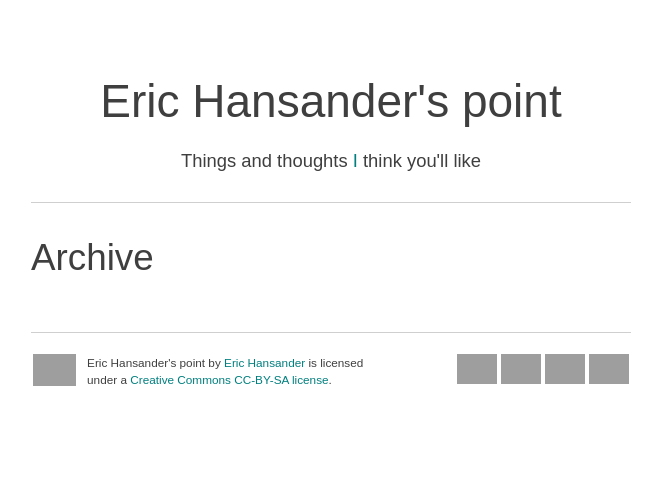
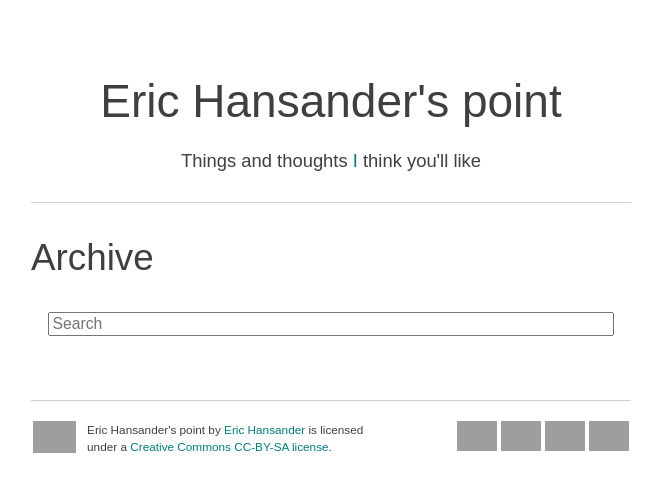
Before and after one commit to ehdr/jekyll-erichansander.com, a Jekyll site: the page built from archive.md, in a window 1280 px wide. Shown: the top 492 px of the page, without its empty margins (309-969 px from the left). Built offline with Jekyll 4.4.1, drawn with Linux system fonts in a browser that asks for light colours; Markdown is read by kramdown in place of the engine named in the settings; grey boxes are pictures that could not be loaded.

Commit message:
Add search field to main archive page

```diff
--- a/_layouts/post-archive.html
+++ b/_layouts/post-archive.html
@@ -3,6 +3,13 @@
 
   <article class="post-archive main-content" role="main">
     <h1><a href="{{ page.url }}">{{ page.title }}</a></h1>
+
+    <form id="search" action="http://google.com/search" method="get">
+      <fieldset role="search">
+        <input type="hidden" name="q" value="site:{{ site.url | remove: 'http:' | remove: 'https:' | remove: '//' }}" />
+        <input type="search" name="q" class="search" placeholder="Search" accesskey="/" />
+      </fieldset>
+    </form>
 
     <ul>
     {% for post in site.posts limit:page.max_number_of_posts %}
--- a/stylesheets/main.css
+++ b/stylesheets/main.css
@@ -113,6 +113,27 @@ blockquote {
     font-weight: 300;
 }
 
+
+.post-archive #search {
+  border: 0;
+  font-size: .95em;
+  line-height: 1.2em;
+  margin: 0;
+  padding: 2em 1em 0.5em 1em;
+}
+
+.post-archive #search fieldset[role="search"] {
+  border: 0;
+  margin: 0;
+  padding: 0;
+}
+
+.post-archive #search input.search {
+  box-sizing: border-box;
+  font-size: .90em;
+  font-weight: inherit;
+  width: 100%;
+}
 
 .post-archive ul {
   margin-bottom: 0;
```
